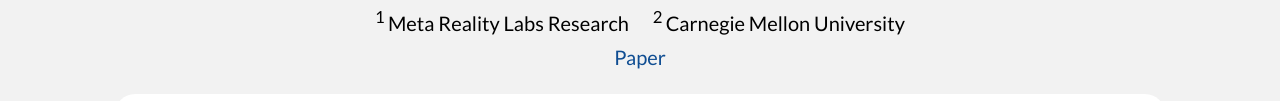
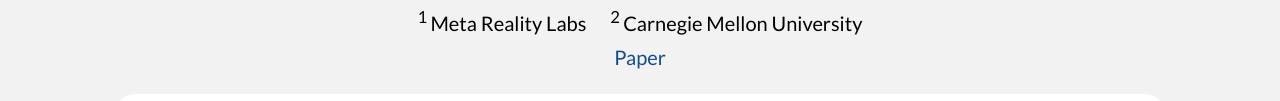
Before and after one commit to hturki/hybrid-nerf, a plain HTML site: page index.html in a window 1280 px wide. Shown: the part 202-303 px from the top of the page. Drawn offline with Linux system fonts and the light colour scheme.

Commit message:
meta reality labs

```diff
--- a/index.html
+++ b/index.html
@@ -45,7 +45,7 @@
     </h3>
 
     <h3>
-        <span><sup>1&nbsp;</sup>Meta Reality Labs Research</span>
+        <span><sup>1&nbsp;</sup>Meta Reality Labs</span>
         <span><sup>2&nbsp;</sup>Carnegie Mellon University</span>
     <h3>
 
```
Also changed, not shown: 1 other file.
